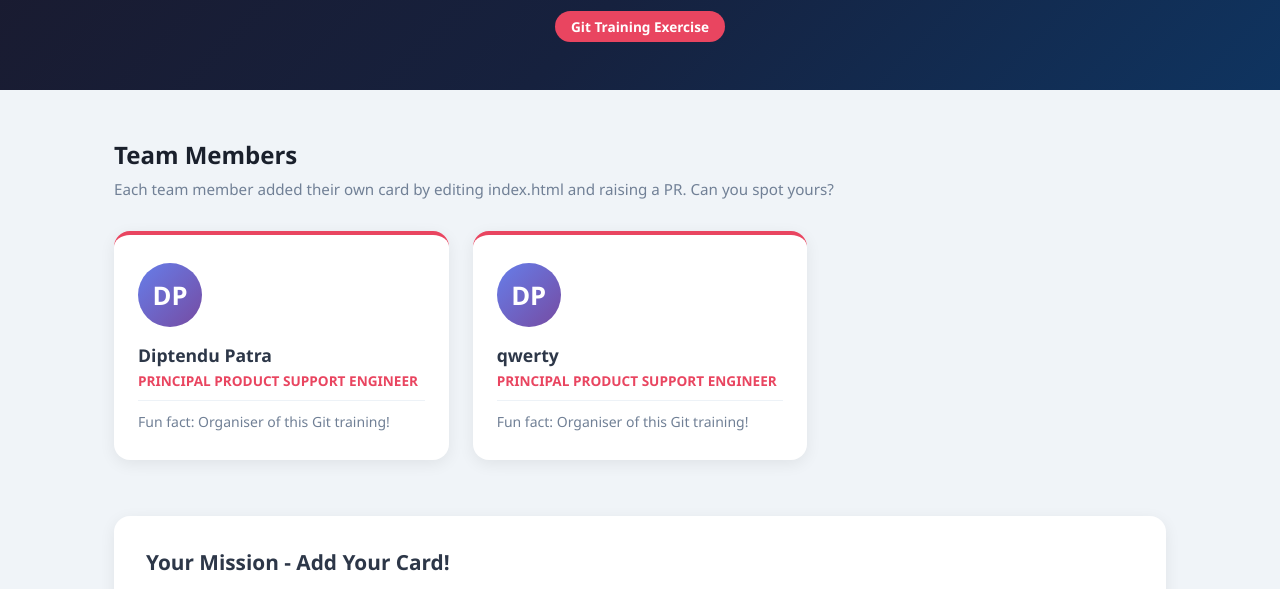
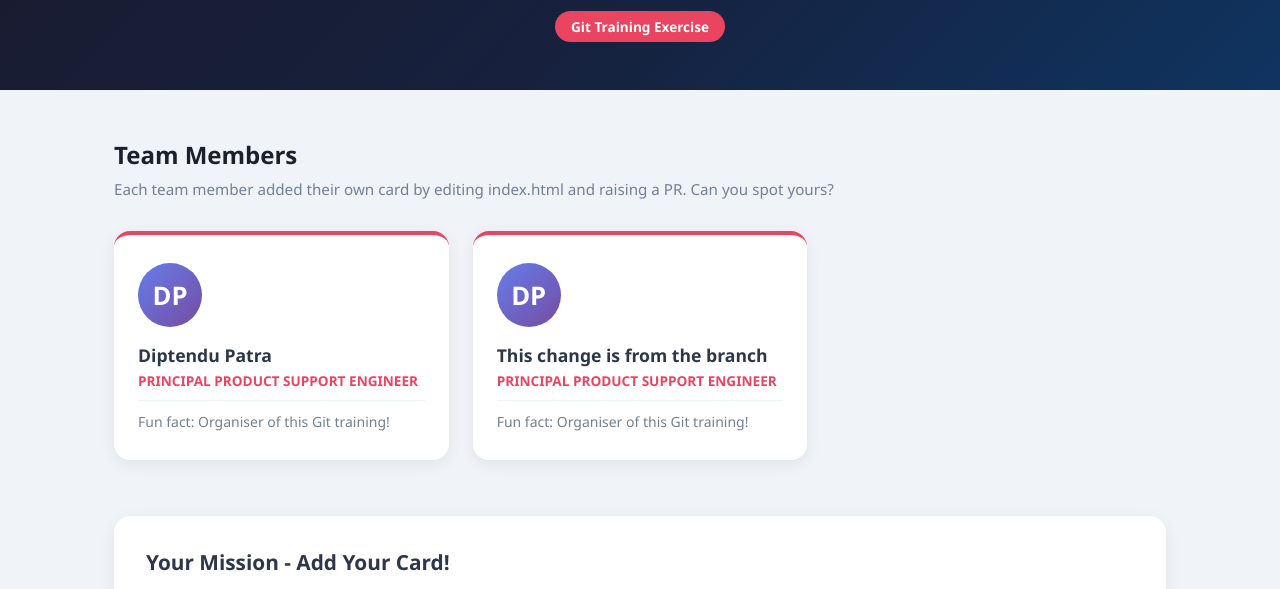
Before and after one commit to SrikanthPeddabuddi/git-training-demo, a plain HTML site: page index.html in a window 1280 px wide. Shown: the part 140-729 px from the top of the page. Drawn offline with Linux system fonts and the light colour scheme.

Commit message:
Modifying file from a branch#

```diff
--- a/index.html
+++ b/index.html
@@ -51,10 +51,11 @@
       </div>
       <div class="card">
         <div class="avatar" style="background: linear-gradient(135deg, #667eea, #764ba2);">DP</div>
-        <h3>qwerty</h3>
+        <h3>This change is from the branch</h3>
         <div class="role">Principal Product Support Engineer</div>
         <div class="fun-fact">Fun fact: Organiser of this Git training!</div>
-      </div><!-- ADD YOUR CARD BELOW THIS LINE -->
+      </div>
+      <!-- ADD YOUR CARD BELOW THIS LINE -->
       <!-- Copy the block above, update the initials, name, role, and fun fact, then raise a PR! -->
     </div>
     <div class="instructions">
```
